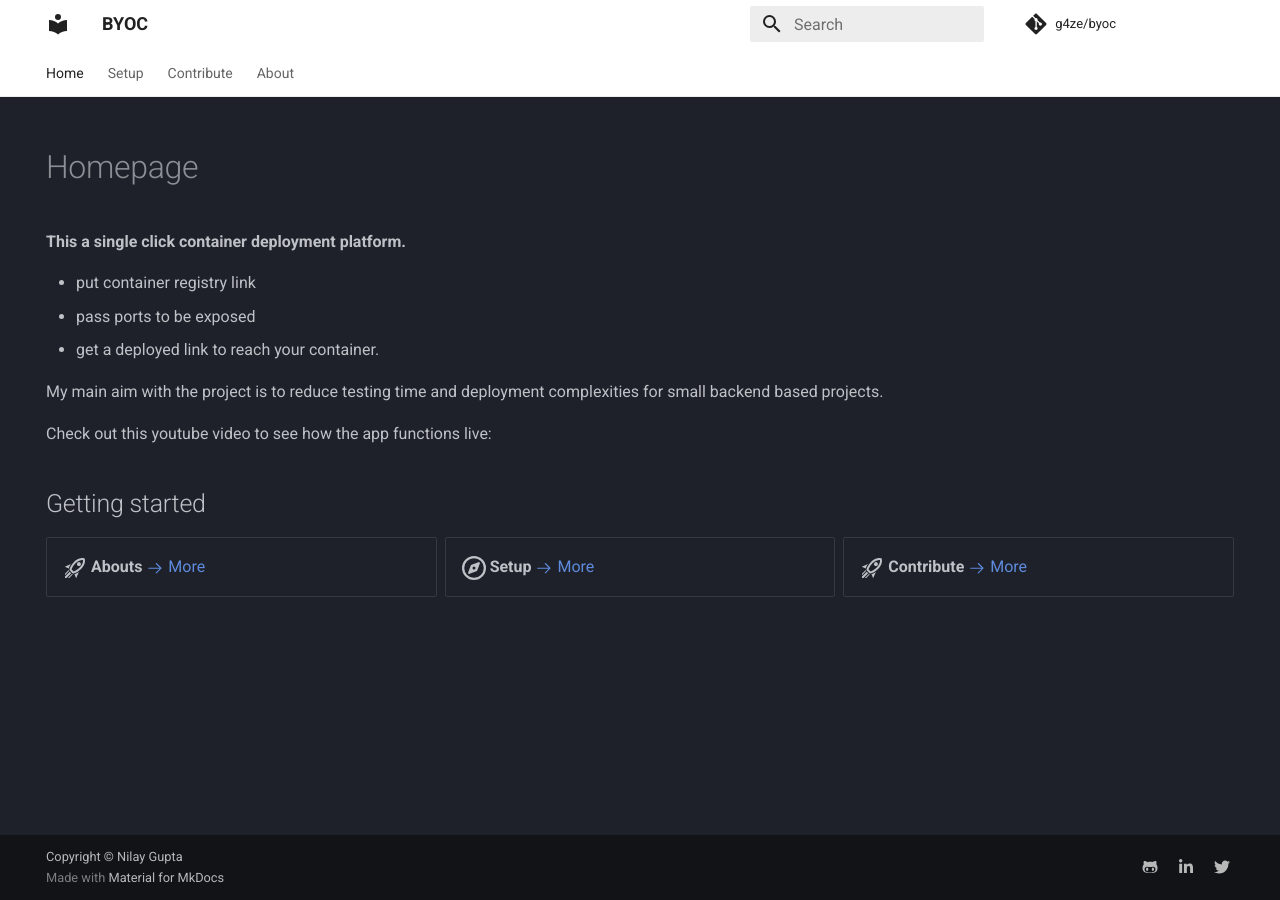
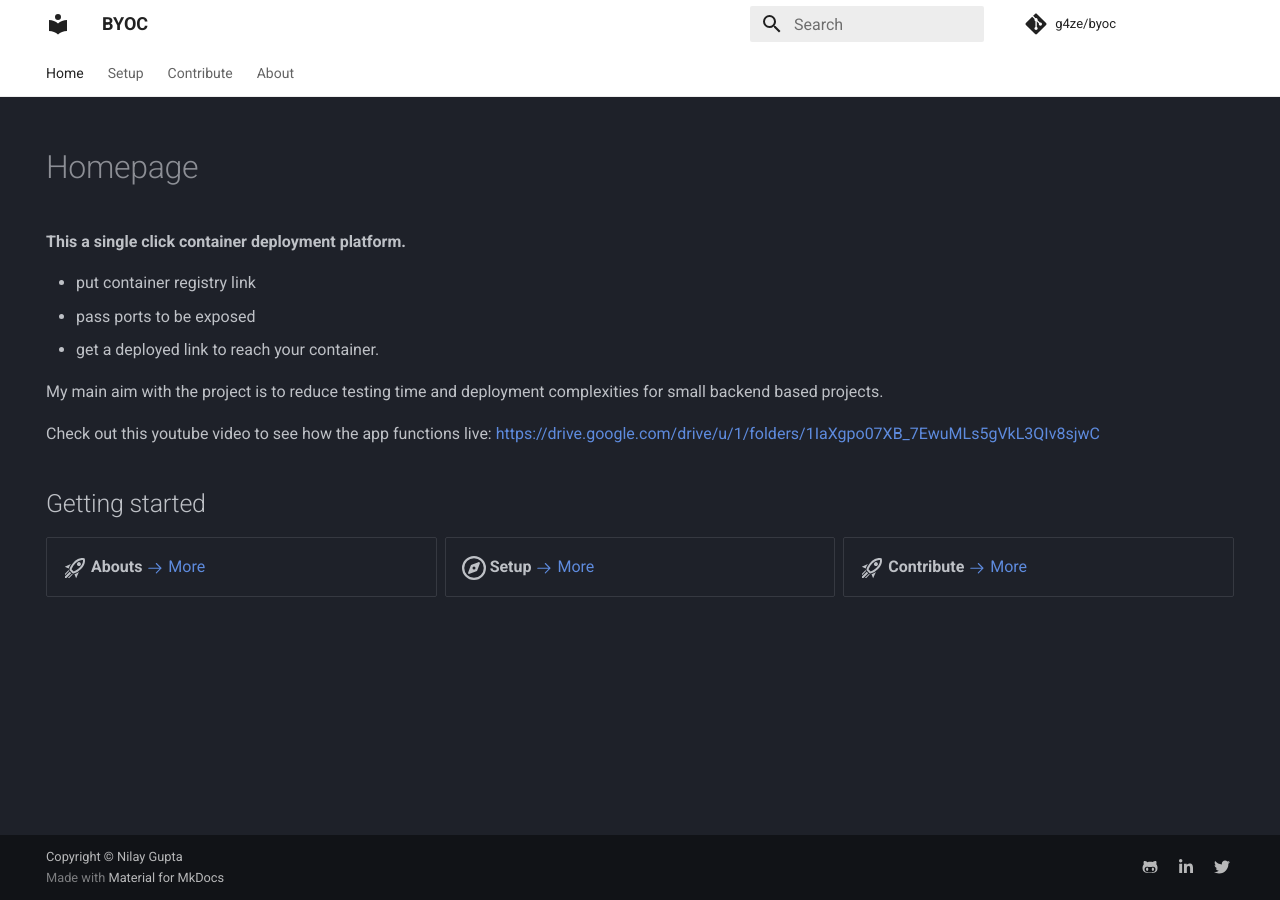
Before and after one commit to g4ze/byoc, an MkDocs documentation site: the page built from docs/index.md, in a window 1280 px wide. Built offline with MkDocs 1.6.1 and Material for MkDocs 9.7.7, drawn with Linux system fonts in a browser that asks for light colours; comment, search, counter and statistics services are not loaded.

Commit message:
Update index.md

```diff
--- a/docs/index.md
+++ b/docs/index.md
@@ -14,6 +14,7 @@ hide:
 My main aim with the project is to reduce testing time and deployment complexities for small backend based projects.
 
 Check out this youtube video to see how the app functions live:
+<https://drive.google.com/drive/u/1/folders/1IaXgpo07XB_7EwuMLs5gVkL3QIv8sjwC>
 
 
 ## Getting started
```
